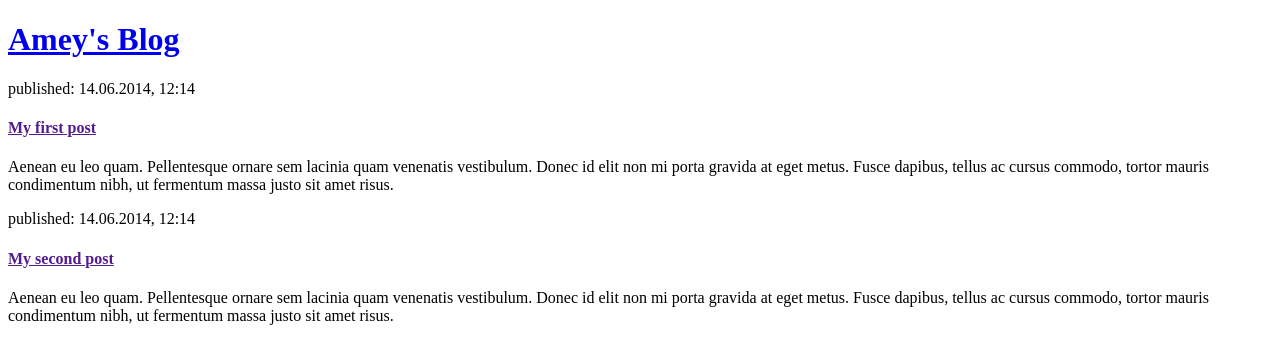
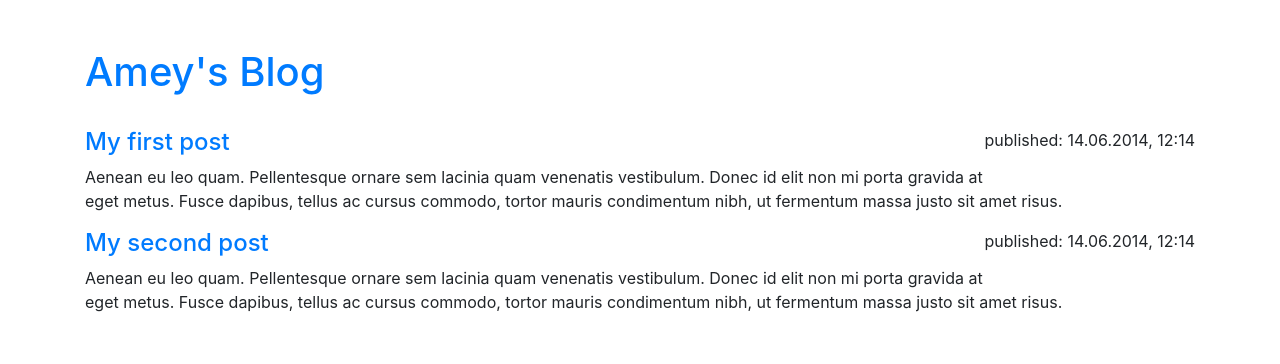
Before and after one commit to AmeyGohil/Django-Blog-App, a Django app: page / in a window 1280 px wide. Shown: the top 364 px of the page. Run offline with Django 3.2, Linux system fonts and the light colour scheme; some libraries are stand-ins or nearby versions.

Commit message:
added url to home page

```diff
--- a/blog/templates/blog/post_list.html
+++ b/blog/templates/blog/post_list.html
@@ -1,24 +1,32 @@
 <!DOCTYPE html>
 <html lang="en">
 <head>
+    <meta name="viewport" content="width=device-width, initial-scale=1, shrink-to-fit=no">
     <meta charset="UTF-8">
     <title>Amey's Blog App</title>
+    <link rel="stylesheet" href="https://stackpath.bootstrapcdn.com/bootstrap/4.5.0/css/bootstrap.min.css" integrity="sha384-9aIt2nRpC12Uk9gS9baDl411NQApFmC26EwAOH8WgZl5MYYxFfc+NcPb1dKGj7Sk" crossorigin="anonymous">
+
 </head>
 <body>
-    <div>
+    <div class="container">
+        <div class="mt-5">
             <h1><a href="/">Amey's Blog</a></h1>
         </div>
-
+        <br>
         <div>
-        <p>published: 14.06.2014, 12:14</p>
+            <p class="float-right">published: 14.06.2014, 12:14</p>
             <h4><a href="">My first post</a></h4>
             <p>Aenean eu leo quam. Pellentesque ornare sem lacinia quam venenatis vestibulum. Donec id elit non mi porta gravida at eget metus. Fusce dapibus, tellus ac cursus commodo, tortor mauris condimentum nibh, ut fermentum massa justo sit amet risus.</p>
         </div>
 
         <div>
-        <p>published: 14.06.2014, 12:14</p>
+            <p class="float-right">published: 14.06.2014, 12:14</p>
             <h4><a href="">My second post</a></h4>
             <p>Aenean eu leo quam. Pellentesque ornare sem lacinia quam venenatis vestibulum. Donec id elit non mi porta gravida at eget metus. Fusce dapibus, tellus ac cursus commodo, tortor mauris condimentum nibh, ut fermentum massa justo sit amet risus.</p>
         </div>
+    </div>
+    <script src="https://code.jquery.com/jquery-3.5.1.slim.min.js" integrity="sha384-DfXdz2htPH0lsSSs5nCTpuj/zy4C+OGpamoFVy38MVBnE+IbbVYUew+OrCXaRkfj" crossorigin="anonymous"></script>
+    <script src="https://cdn.jsdelivr.net/npm/popper.js@1.16.0/dist/umd/popper.min.js" integrity="sha384-Q6E9RHvbIyZFJoft+2mJbHaEWldlvI9IOYy5n3zV9zzTtmI3UksdQRVvoxMfooAo" crossorigin="anonymous"></script>
+    <script src="https://stackpath.bootstrapcdn.com/bootstrap/4.5.0/js/bootstrap.min.js" integrity="sha384-OgVRvuATP1z7JjHLkuOU7Xw704+h835Lr+6QL9UvYjZE3Ipu6Tp75j7Bh/kR0JKI" crossorigin="anonymous"></script>
 </body>
 </html>
```
Lines whose indentation alone changed are shown as unchanged.
